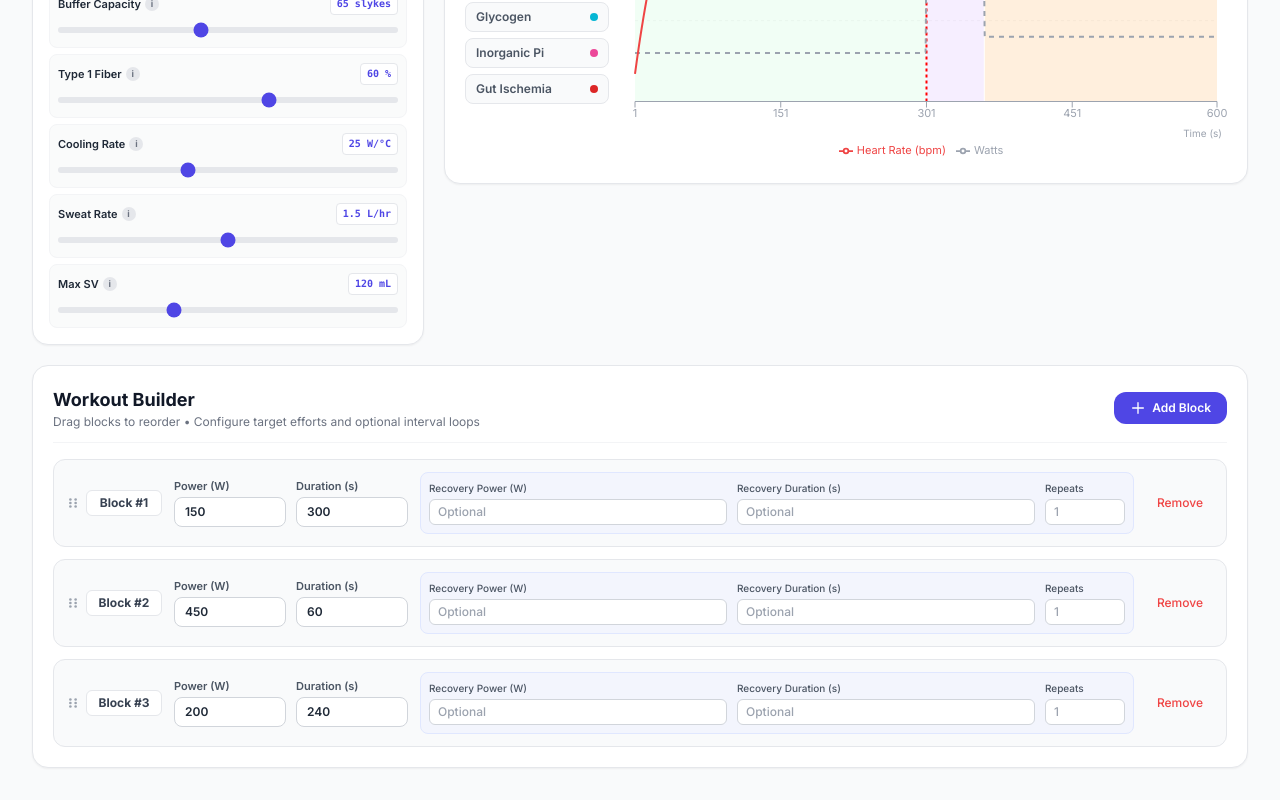
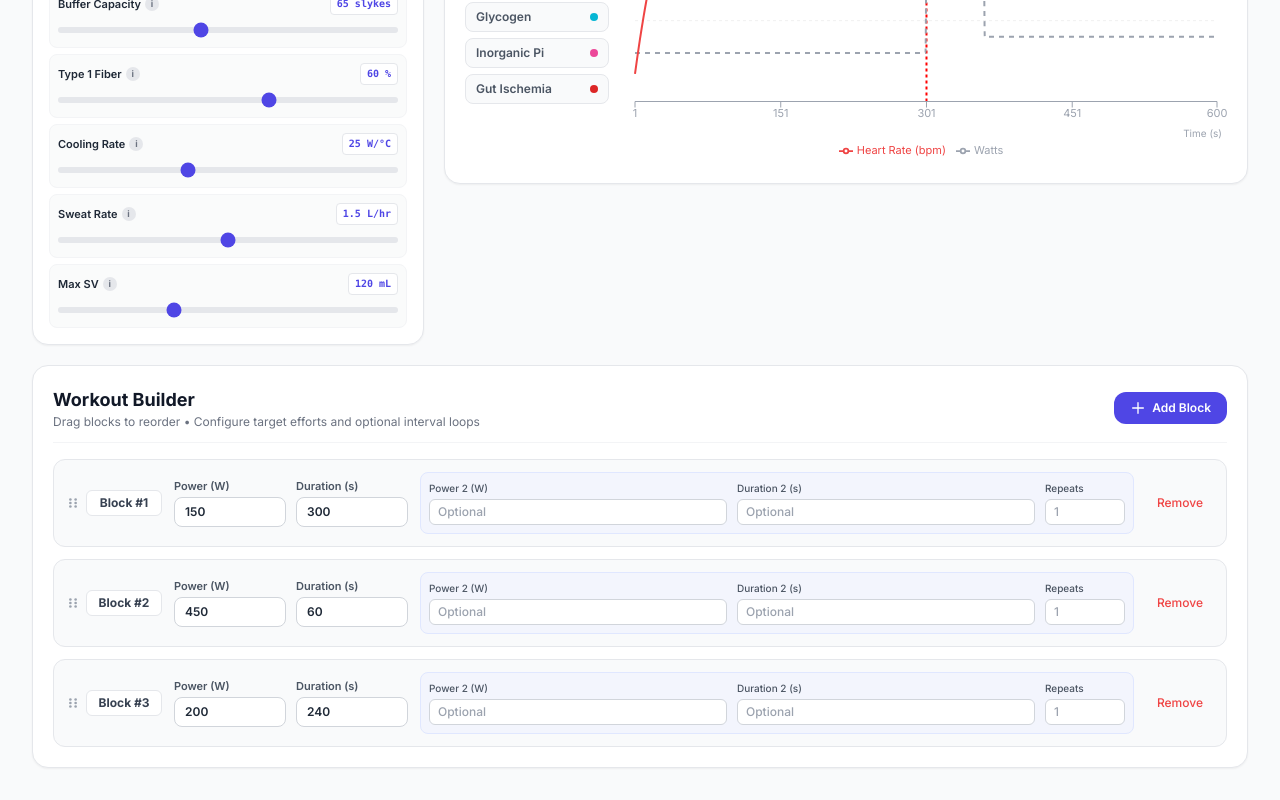
Before and after one commit to articasync/website, a Next.js app: page /cycling in a window 1280 px wide. Shown: the part 494-1294 px from the top of the page. Built offline with nearby package versions, Linux system fonts and the light colour scheme.

Commit message:
Update zone shading to stepped wattage heights and rename recovery to Power 2

```diff
--- a/components/SimulatorClient.tsx
+++ b/components/SimulatorClient.tsx
@@ -307,6 +307,7 @@ export default function SimulatorClient() {
         id: `zone-${index}`,
         start,
         end,
+        watts: block.watts,
         color: getZoneColor(block.watts, mlss),
       };
     });
@@ -509,7 +510,9 @@ export default function SimulatorClient() {
                           fill: "#9ca3af",
                         }}
                       />
-                      {/* Single hidden YAxis with fixed 0-100 domain */}
+                      {/* Left YAxis scaled 0-1000 for target wattage reference area stepped heights */}
+                      <YAxis yAxisId="left" hide={true} domain={[0, 1000]} />
+                      {/* Default YAxis with fixed 0-100 domain for normalized traces */}
                       <YAxis hide={true} domain={[0, 100]} />
 
                       <Tooltip
@@ -537,14 +540,17 @@ export default function SimulatorClient() {
                         wrapperStyle={{ fontSize: "11px", paddingTop: "10px" }}
                       />
 
-                      {/* Zone background reference shading */}
+                      {/* Stepped power zone background reference shading */}
                       {zoneAreas.map((area, index) => (
                         <ReferenceArea
                           key={area.id ?? index}
                           x1={area.start}
                           x2={area.end}
+                          y1={0}
+                          y2={area.watts}
+                          yAxisId="left"
                           fill={area.color}
-                          fillOpacity={0.4}
+                          fillOpacity={0.6}
                           strokeOpacity={0}
                         />
                       ))}
@@ -830,11 +836,11 @@ export default function SimulatorClient() {
                     </div>
                   </div>
 
-                  {/* Interval Subsection: Shaded box with Recovery Power, Recovery Duration, Repeats */}
+                  {/* Secondary Interval Subsection: Shaded box with Power 2, Duration 2, Repeats */}
                   <div className="flex flex-wrap sm:flex-nowrap items-center gap-2.5 bg-indigo-50/50 border border-indigo-100 rounded-lg p-2 flex-1 min-w-0">
                     <div className="flex-1 min-w-[100px]">
                       <label className="block text-[10px] font-medium text-gray-600 mb-0.5 truncate">
-                        Recovery Power (W)
+                        Power 2 (W)
                       </label>
                       <input
                         type="number"
@@ -857,7 +863,7 @@ export default function SimulatorClient() {
 
                     <div className="flex-1 min-w-[100px]">
                       <label className="block text-[10px] font-medium text-gray-600 mb-0.5 truncate">
-                        Recovery Duration (s)
+                        Duration 2 (s)
                       </label>
                       <input
                         type="number"
```
